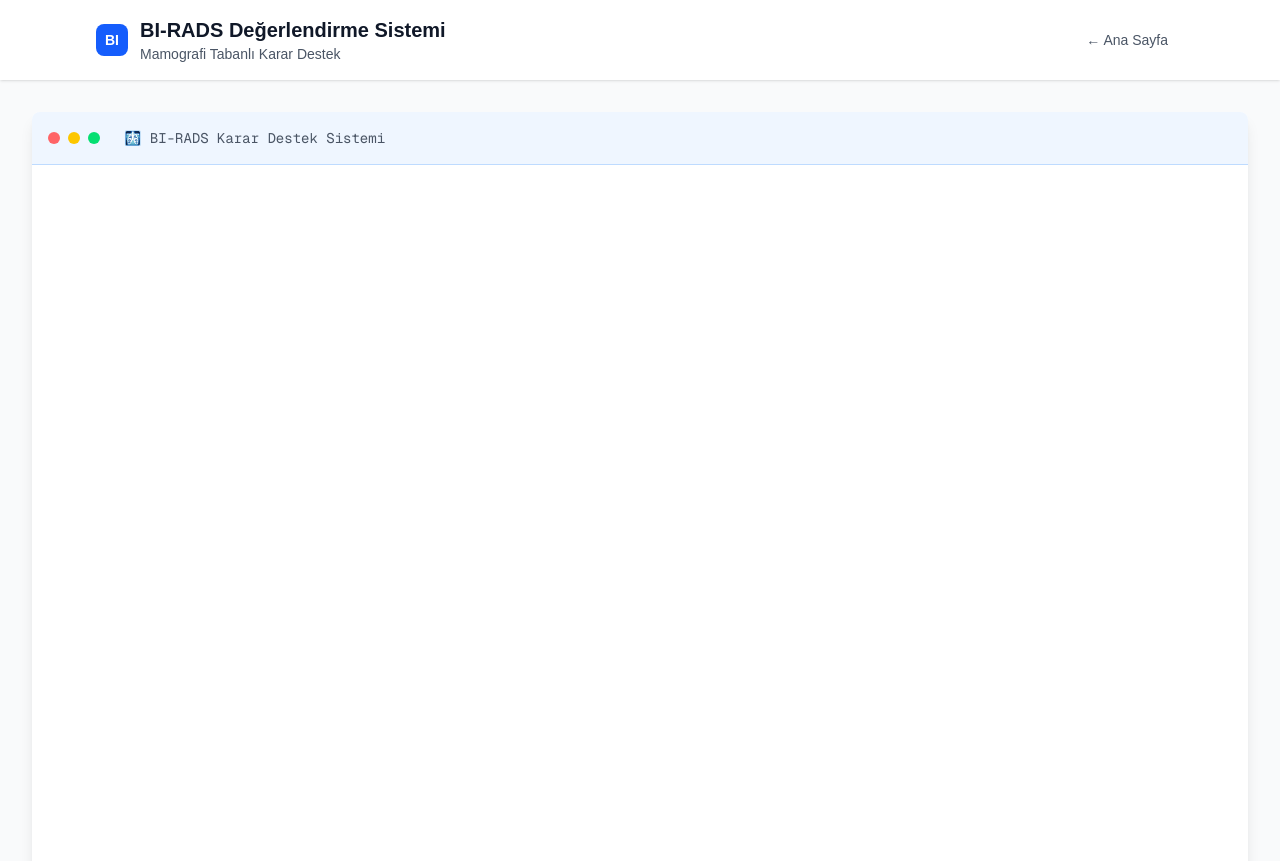
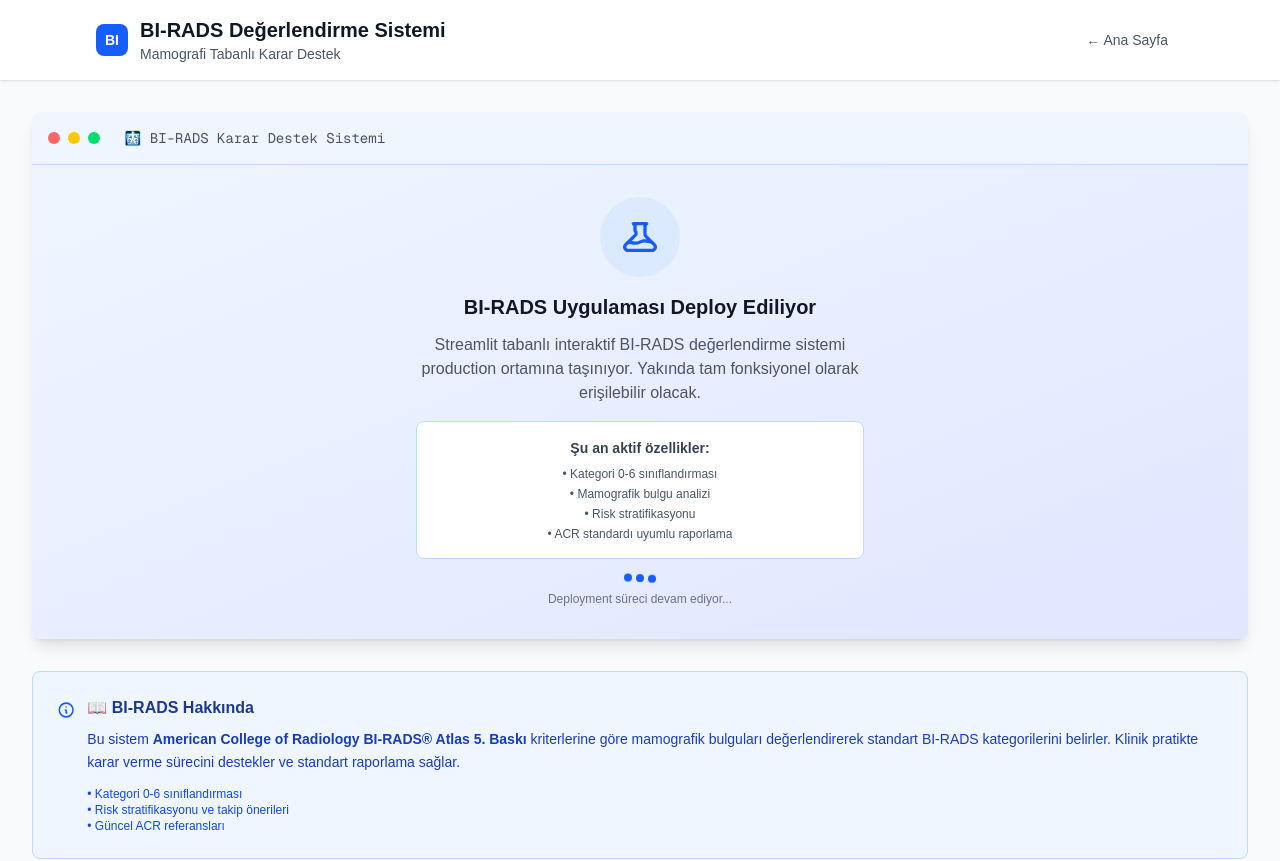
Before and after one commit to ernc07/radiologean, a Next.js app in the folder web-platform/: page /birads in a window 1280 px wide. Shown: the top 861 px of the page. Built offline with nearby package versions, Linux system fonts and the light colour scheme.

Commit message:
Fix: BI-RADS production page - add deployment message instead of localhost iframe

```diff
--- a/web-platform/src/app/birads/page.tsx
+++ b/web-platform/src/app/birads/page.tsx
@@ -66,12 +66,44 @@ export default function BiRadsPage() {
               </div>
             </div>
 
-            <iframe
-              src="http://localhost:8503"
-              className="w-full h-screen border-0"
-              title="BI-RADS Streamlit App"
-              style={{ minHeight: '800px' }}
-            />
+            {/* Production Message */}
+            <div className="p-8 text-center bg-gradient-to-br from-blue-50 to-indigo-100 dark:from-blue-900/20 dark:to-indigo-900/20">
+              <div className="max-w-md mx-auto">
+                <div className="w-20 h-20 bg-blue-100 dark:bg-blue-800 rounded-full flex items-center justify-center mx-auto mb-4">
+                  <svg className="w-10 h-10 text-blue-600 dark:text-blue-400" fill="none" stroke="currentColor" viewBox="0 0 24 24">
+                    <path strokeLinecap="round" strokeLinejoin="round" strokeWidth={2} d="M19.428 15.428a2 2 0 00-1.022-.547l-2.387-.477a6 6 0 00-3.86.517l-.318.158a6 6 0 01-3.86.517L6.05 15.21a2 2 0 00-1.806.547M8 4h8l-1 1v5.172a2 2 0 00.586 1.414l5 5c1.26 1.26.367 3.414-1.415 3.414H4.828c-1.782 0-2.674-2.154-1.414-3.414l5-5A2 2 0 009 8.172V5L8 4z" />
+                  </svg>
+                </div>
+                <h3 className="text-xl font-semibold text-gray-900 dark:text-white mb-3">
+                  BI-RADS Uygulaması Deploy Ediliyor
+                </h3>
+                <p className="text-gray-600 dark:text-gray-400 mb-4">
+                  Streamlit tabanlı interaktif BI-RADS değerlendirme sistemi production ortamına taşınıyor.
+                  Yakında tam fonksiyonel olarak erişilebilir olacak.
+                </p>
+                <div className="bg-white dark:bg-gray-700 rounded-lg p-4 border border-blue-200 dark:border-blue-600">
+                  <p className="text-sm text-gray-700 dark:text-gray-300 mb-2">
+                    <strong>Şu an aktif özellikler:</strong>
+                  </p>
+                  <ul className="text-xs text-gray-600 dark:text-gray-400 space-y-1">
+                    <li>• Kategori 0-6 sınıflandırması</li>
+                    <li>• Mamografik bulgu analizi</li>
+                    <li>• Risk stratifikasyonu</li>
+                    <li>• ACR standardı uyumlu raporlama</li>
+                  </ul>
+                </div>
+                <div className="mt-4">
+                  <div className="flex justify-center space-x-1 mb-2">
+                    <div className="w-2 h-2 bg-blue-600 rounded-full animate-bounce"></div>
+                    <div className="w-2 h-2 bg-blue-600 rounded-full animate-bounce" style={{ animationDelay: '0.1s' }}></div>
+                    <div className="w-2 h-2 bg-blue-600 rounded-full animate-bounce" style={{ animationDelay: '0.2s' }}></div>
+                  </div>
+                  <p className="text-xs text-gray-500 dark:text-gray-500">
+                    Deployment süreci devam ediyor...
+                  </p>
+                </div>
+              </div>
+            </div>
           </div>
         )}
 
```
